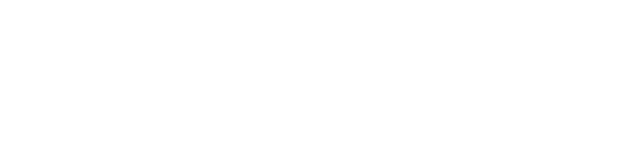
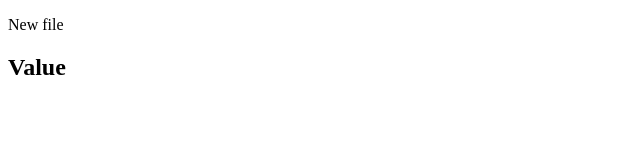
Before and after one commit to bryantigwebuike/sample-repo, a plain HTML site: page index.html in a window 1280 px wide. Shown: the whole page, without its empty margins (0-640 px from the left). Drawn offline with Linux system fonts and the light colour scheme.

Commit message:
update html file

```diff
--- a/index.html
+++ b/index.html
@@ -6,6 +6,7 @@
     <title>Ofor</title>
 </head>
 <body>
-
+    <p>New file</p>
+    <h2>Value</h2>
 </body>
 </html>
```
